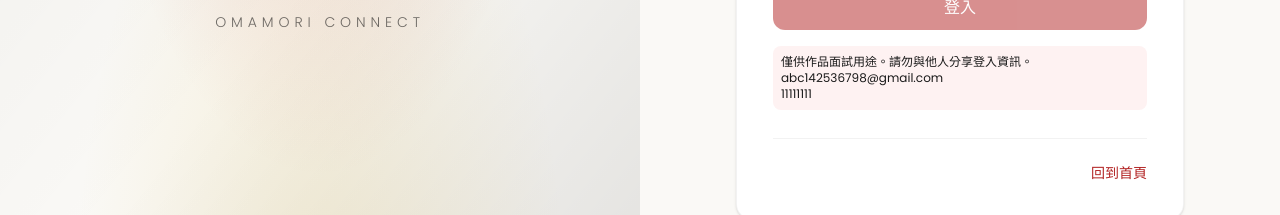
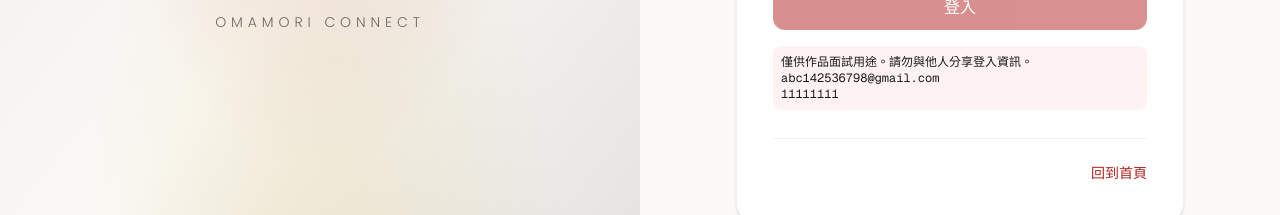
Before and after one commit to yoyo6140/react-omamori, a Next.js app: page /login in a window 1280 px wide. Shown: the part 444-659 px from the top of the page. Built offline with nearby package versions, Linux system fonts and the light colour scheme; no server answers.

Commit message:
加上訂單 文字複製功能

```diff
--- a/src/app/login/LoginClient.tsx
+++ b/src/app/login/LoginClient.tsx
@@ -43,6 +43,32 @@ export default function LoginClient() {
       setErrorMessage("登入失敗，請稍後再試。");
     }
   }
+
+  const copyText = async (text: string) => {
+    if (navigator.clipboard && window.isSecureContext) {
+      await navigator.clipboard.writeText(text);
+      return;
+    }
+    const input = document.createElement("input");
+    input.value = text;
+    input.setAttribute("readonly", "true");
+    input.style.position = "fixed";
+    input.style.left = "-9999px";
+    input.style.top = "0";
+    document.body.appendChild(input);
+    input.select();
+    document.execCommand("copy");
+    document.body.removeChild(input);
+  };
+
+  const handleCopy = async (text: string) => {
+    try {
+      await copyText(text);
+      alert("已複製");
+    } catch (err) {
+      console.error(err);
+    }
+  };
 
   return (
     <div className="min-h-screen bg-[var(--off-white)] text-[var(--sumi-black)]">
@@ -148,8 +174,26 @@ export default function LoginClient() {
                 </button>
                 <div className="text-xs bg-red-50 rounded-lg p-2">
                   <div>僅供作品面試用途。請勿與他人分享登入資訊。</div>
-                  <div>abc142536798@gmail.com</div>
-                  <div>11111111</div>
+                  <div
+                    className="cursor-pointer select-all font-mono hover:underline"
+                    onClick={() => void handleCopy("abc142536798@gmail.com")}
+                    onTouchEnd={(e) => {
+                      e.preventDefault();
+                      void handleCopy("abc142536798@gmail.com");
+                    }}
+                  >
+                    abc142536798@gmail.com
+                  </div>
+                  <div
+                    className="cursor-pointer select-all font-mono hover:underline"
+                    onClick={() => void handleCopy("11111111")}
+                    onTouchEnd={(e) => {
+                      e.preventDefault();
+                      void handleCopy("11111111");
+                    }}
+                  >
+                    11111111
+                  </div>
                 </div>
               </form>
 
```
